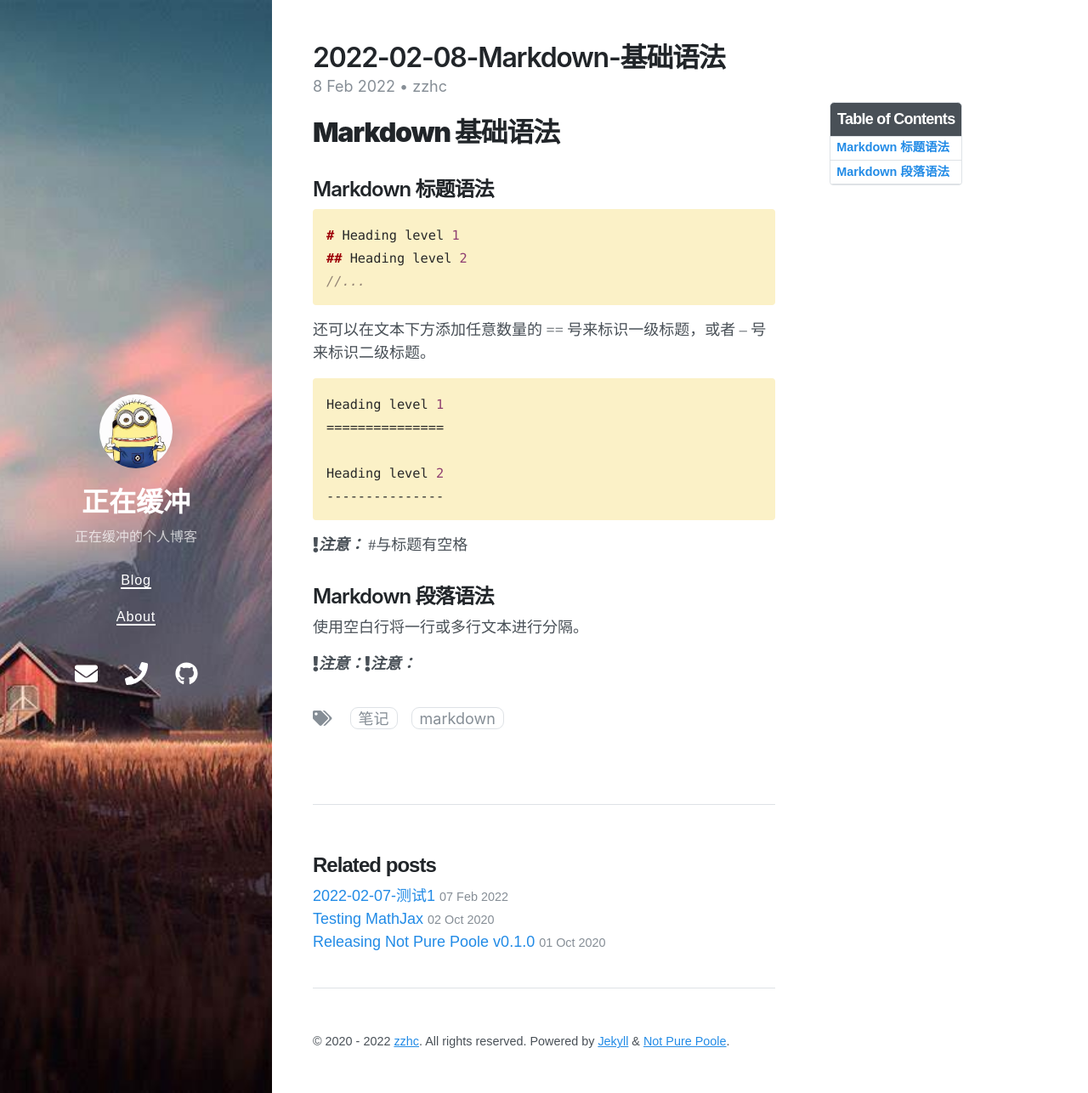
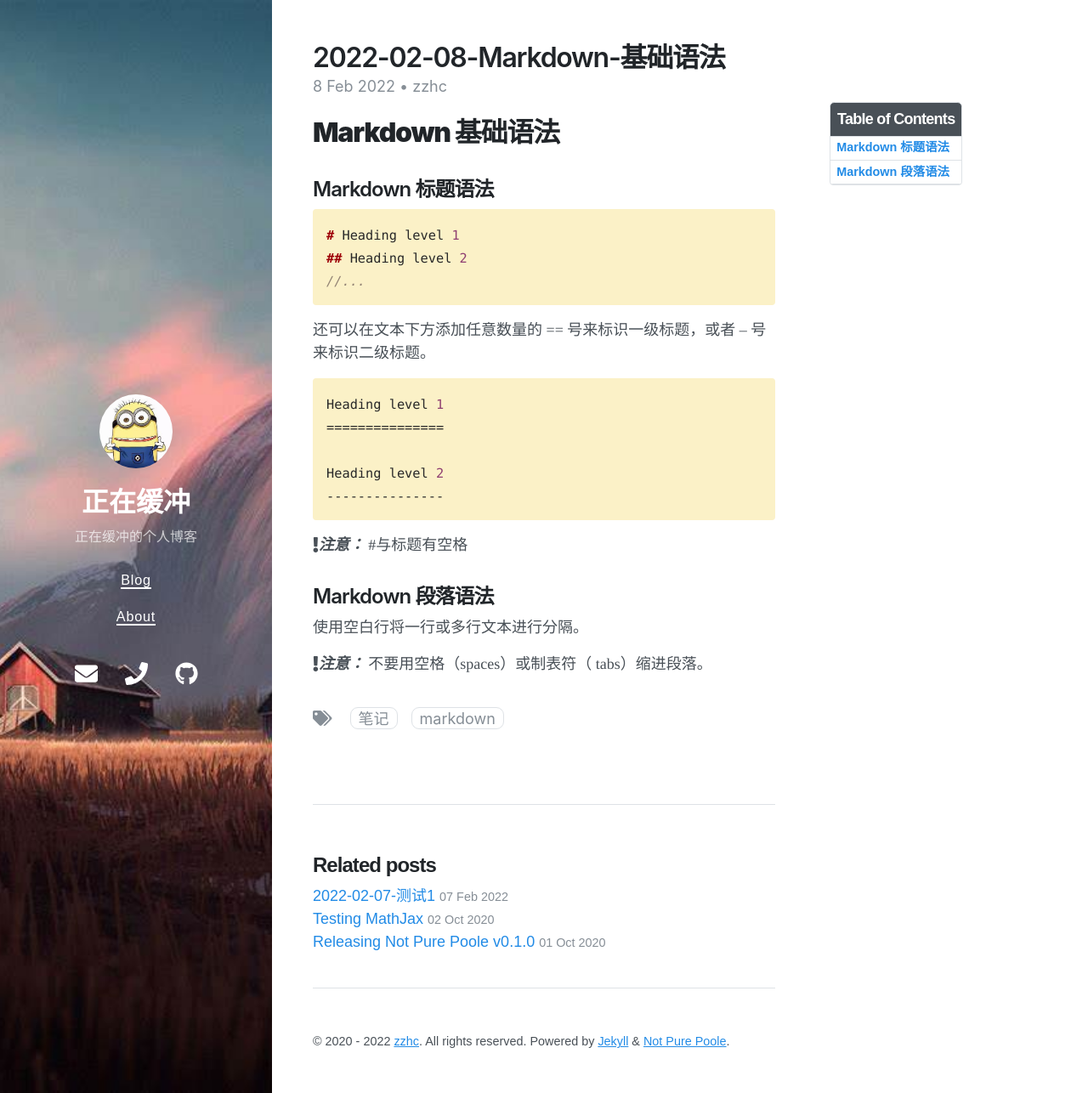
Before and after one commit to Zzhc3321/personal-blog.github.io, a Jekyll site: the page built from _posts/2022-02-08-Markdown-基础语法.md, in a window 1280 px wide and 1286 px high. Shown: the whole window at 85% size. Built offline with Jekyll 4.4.1, drawn with Linux system fonts in a browser that asks for light colours; nearby versions of some CDN libraries.

Commit message:
修改文件: _posts/2022-02-08-Markdown-基础语法.md

```diff
--- a/_posts/2022-02-08-Markdown-基础语法.md
+++ b/_posts/2022-02-08-Markdown-基础语法.md
@@ -31,4 +31,4 @@ Heading level 2
 ## Markdown 段落语法
 使用空白行将一行或多行文本进行分隔。
 
-<i class="fas fa-exclamation"></i>***注意：***<i class="fas fa-exclamation"></i>***注意：***
+<i class="fas fa-exclamation"></i>***注意：*** 不要用空格（spaces）或制表符（ tabs）缩进段落。
```
